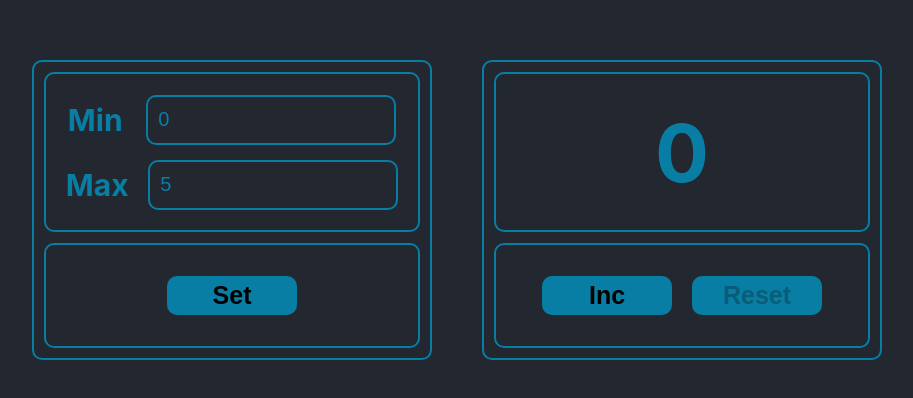
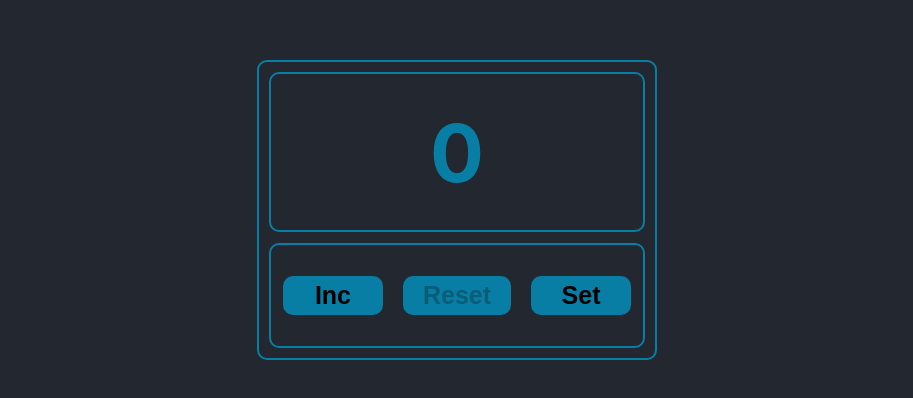
Before and after one commit to krawtschenko/counter, a React (Create React App) app: page / in a window 1280 px wide. Shown: the part 190-588 px from the top of the page, without its empty margins (183-1096 px from the left). Built offline with nearby package versions, Linux system fonts and the light colour scheme.

Commit message:
counter-v3

```diff
--- a/src/App.tsx
+++ b/src/App.tsx
@@ -7,7 +7,7 @@ import {Input} from "./style/Input";
 function App() {
 	const [input, setInput] = useState({min: 0, max: 5})
 	const [count, setCount] = useState<number>(input.min)
-	const [text, setText] = useState<string | null>(null)
+	const [mode, setMode] = useState<'Counter' | 'Settings'>('Counter')
 
 	const verificationMin = (input.min >= input.max) || (input.min < 0)
 	const verificationMax = (input.max <= input.min) || (input.max < 0)
@@ -23,47 +23,51 @@ function App() {
 	function changeInputValueMin(value: ChangeEvent<HTMLInputElement>) {
 		const newValue = Number(value.currentTarget.value)
 		setInput({min: newValue, max: input.max})
-		newValue < 0 || newValue >= input.max ? setText('Error') : setText('Click Set')
 	}
 
 	function changeInputValueMax(value: ChangeEvent<HTMLInputElement>) {
 		const newValue = Number(value.currentTarget.value)
 		setInput({min: input.min, max: newValue})
-		newValue <= 0 || newValue <= input.min ? setText('Error') : setText('Click Set')
 	}
 
 	function setValue() {
 		setCount(input.min)
-		setText(null)
+		setMode('Counter')
 	}
 
 	return (
 		<div className="App">
 			<Wrapper>
+				{mode === 'Counter'
+					? <>
+						<WrapperDisplay current={count} max={input.max} verification={verificationMin || verificationMax}>
+							<h3>
+								{count}
+							</h3>
+						</WrapperDisplay>
+						<WrapperButtons>
+							<Button disabled={(count === input.max)} onClick={increment}>Inc</Button>
+							<Button disabled={(count === input.min)} onClick={reset}>Reset</Button>
+							<Button onClick={() => setMode('Settings')}>Set</Button>
+						</WrapperButtons>
+					</>
+					: <>
 						<WrapperDisplay>
 							<div>
 								<h4>Min</h4>
-						<Input onChange={(event) => changeInputValueMin(event)} value={input.min} verification={verificationMin}/>
+								<Input onChange={(event) => changeInputValueMin(event)} value={input.min}
+								       verification={verificationMin}/>
 							</div>
 							<div>
 								<h4>Max</h4>
-						<Input onChange={(event) => changeInputValueMax(event)} value={input.max} verification={verificationMax}/>
+								<Input onChange={(event) => changeInputValueMax(event)} value={input.max}
+								       verification={verificationMax}/>
 							</div>
 						</WrapperDisplay>
 						<WrapperButtons>
 							<Button disabled={verificationMin || verificationMax} onClick={setValue}>Set</Button>
 						</WrapperButtons>
-			</Wrapper>
-			<Wrapper>
-				<WrapperDisplay current={count} max={input.max} verification={verificationMin || verificationMax}>
-					<h3>
-						{text || count}
-					</h3>
-				</WrapperDisplay>
-				<WrapperButtons>
-					<Button disabled={(count === input.max) || (text !== null)} onClick={increment}>Inc</Button>
-					<Button disabled={(count === input.min) || (text !== null)} onClick={reset}>Reset</Button>
-				</WrapperButtons>
+					</>}
 			</Wrapper>
 		</div>
 	);
--- a/src/style/Button.ts
+++ b/src/style/Button.ts
@@ -2,7 +2,7 @@ import styled from "styled-components";
 
 export const Button = styled.button`
   padding: 5px 20px;
-	min-width: 130px;
+	min-width: 100px;
   text-align: center;
   font-size: 25px;
   font-weight: bold;
```
Lines whose indentation alone changed are shown as unchanged.
